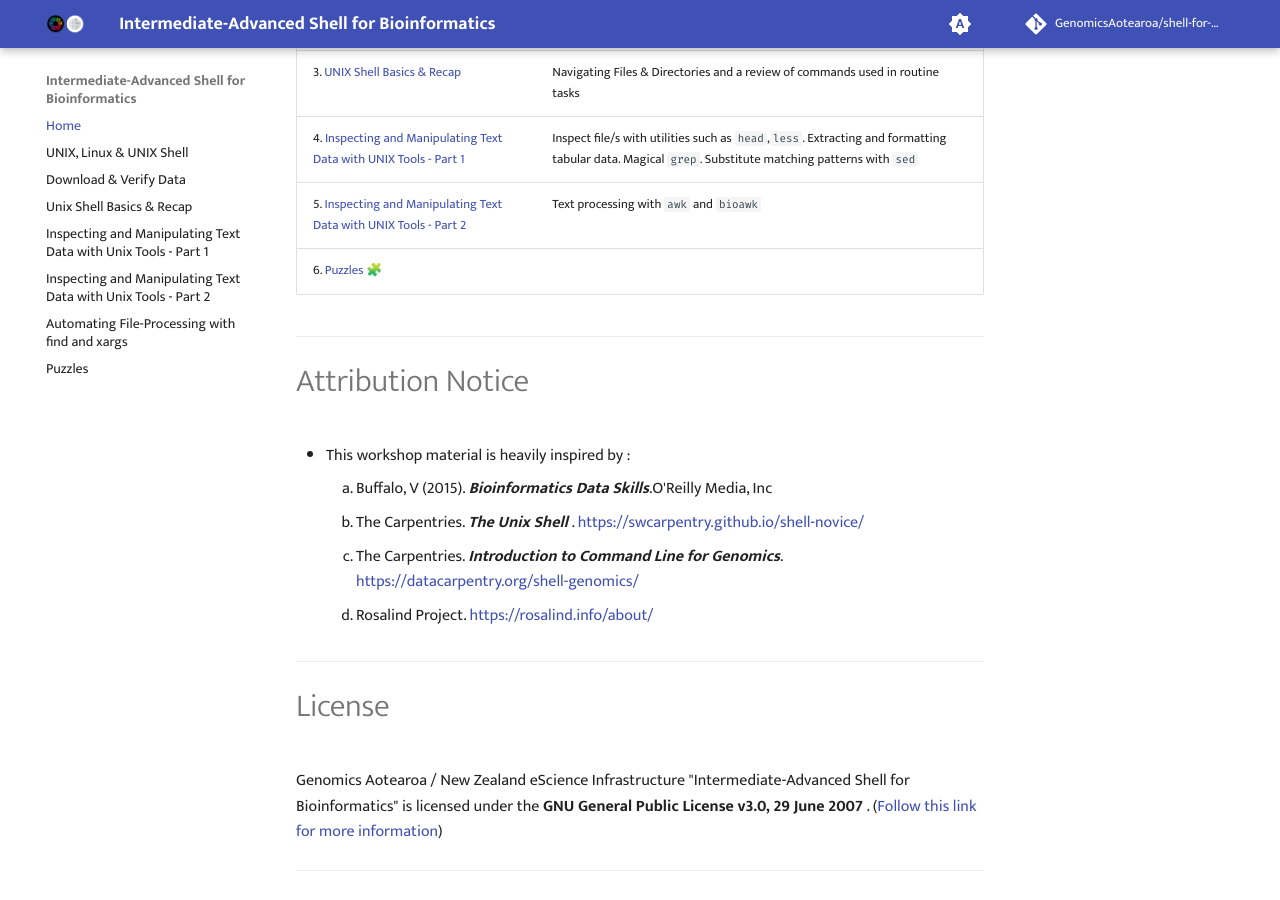
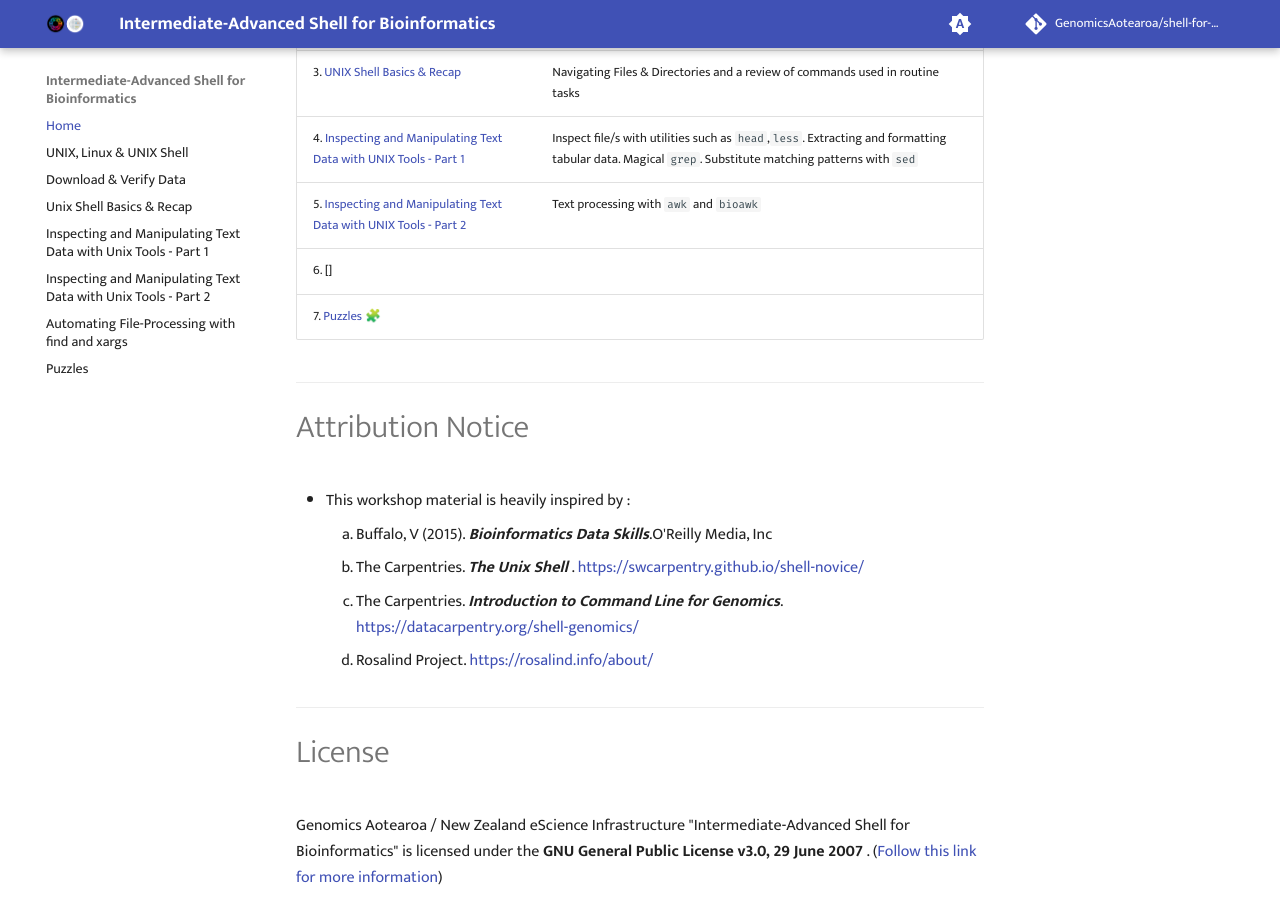
Before and after one commit to GenomicsAotearoa/shell-for-bioinformatics, an MkDocs documentation site: the page built from docs/index.md, in a window 1280 px wide and 900 px high, scrolled down 636 px. Built offline with MkDocs 1.6.1 and Material for MkDocs 9.7.7, drawn with Linux system fonts in a browser that asks for light colours; emoji names are drawn with the system emoji font; comment, search, counter and statistics services are not loaded.

```diff
--- a/docs/index.md
+++ b/docs/index.md
@@ -15,7 +15,8 @@
 |3. [UNIX Shell Basics & Recap](./2_unixshellbasics.md)|Navigating Files & Directories and a review of  commands used in routine tasks|
 |4. [Inspecting and Manipulating Text Data with UNIX Tools - Part 1](./4_inspectmanipluate.md)| Inspect file/s with utilities such as `head`,`less`. Extracting and formatting tabular data. Magical `grep`. Substitute matching patterns with `sed`|
 |5. [Inspecting and Manipulating Text Data with UNIX Tools - Part 2](./5_inspectmanipulate2.md)| Text processing with `awk` and `bioawk`|
-|6. [Puzzles](./puzzles.md) 🧩                                      |
+|6. []
+|7. [Puzzles](./puzzles.md) 🧩                                      |
 
 - - -
 
```
